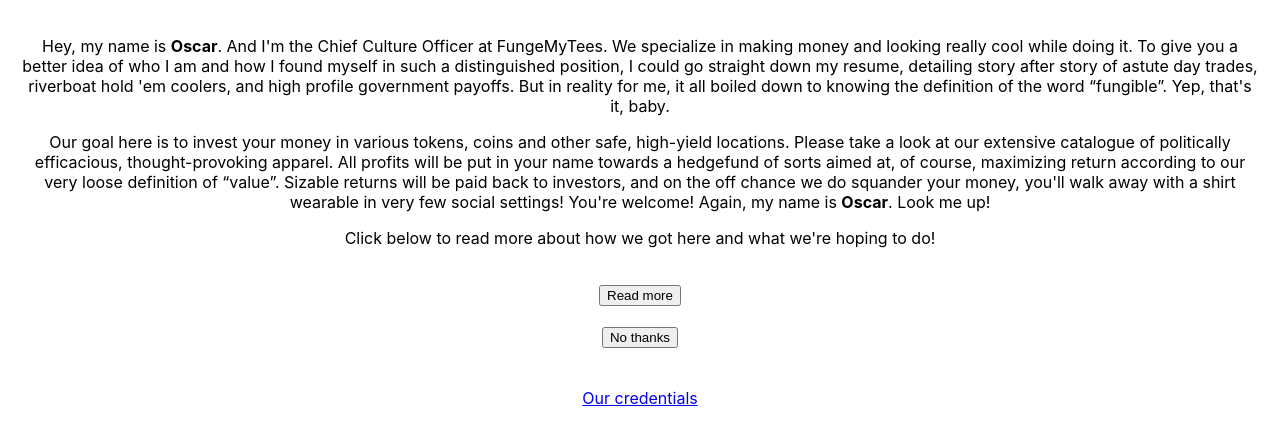
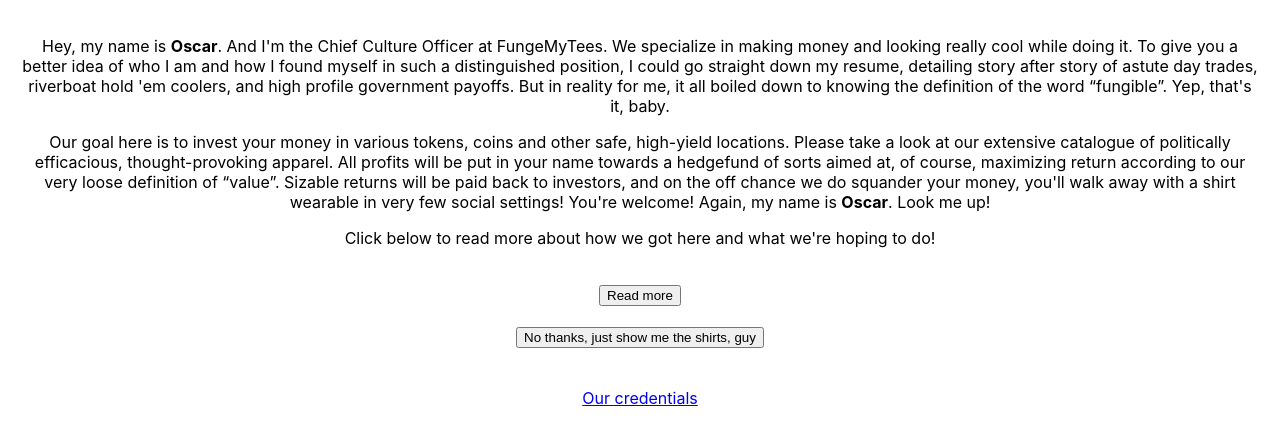
Before and after one commit to logroa/fungy-front, a React app: page / in a window 1280 px wide. Shown: the top 442 px of the page. Built offline with nearby package versions, Linux system fonts and the light colour scheme; no server answers.

Commit message:
button change

```diff
--- a/src/App.js
+++ b/src/App.js
@@ -52,7 +52,7 @@
           <br/>
           <button className="gatelock" onClick={() => this.introSwitch("1", "2")} >Read more</button>
           <br/> <br/>
-          <button className="gatelock" onClick={() => this.openGate()} >No thanks</button>
+          <button className="gatelock" onClick={() => this.openGate()} >No thanks, just show me the shirts, guy</button>
           <br /> <br /> <br />
           <a href="https://www.chuckecheese.com/experience/springtastic-celebration/?gclid=CjwKCAjwuYWSBhByEiwAKd_n_pV0gcymV9yBgun4KMCYv_j_wazNYyLL45I8L2eW6fmhooBzs9DVHxoCneQQAvD_BwE&gclsrc=aw.ds">
             Our credentials
```
